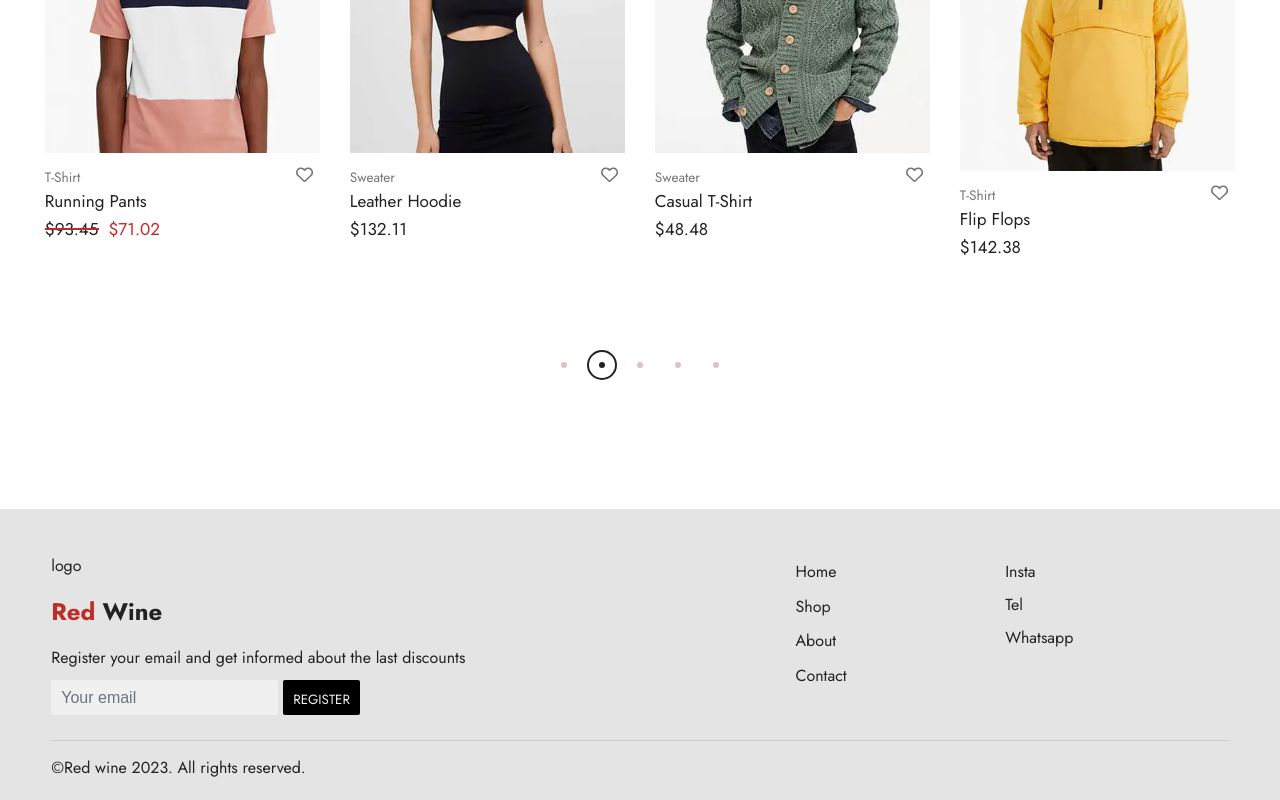
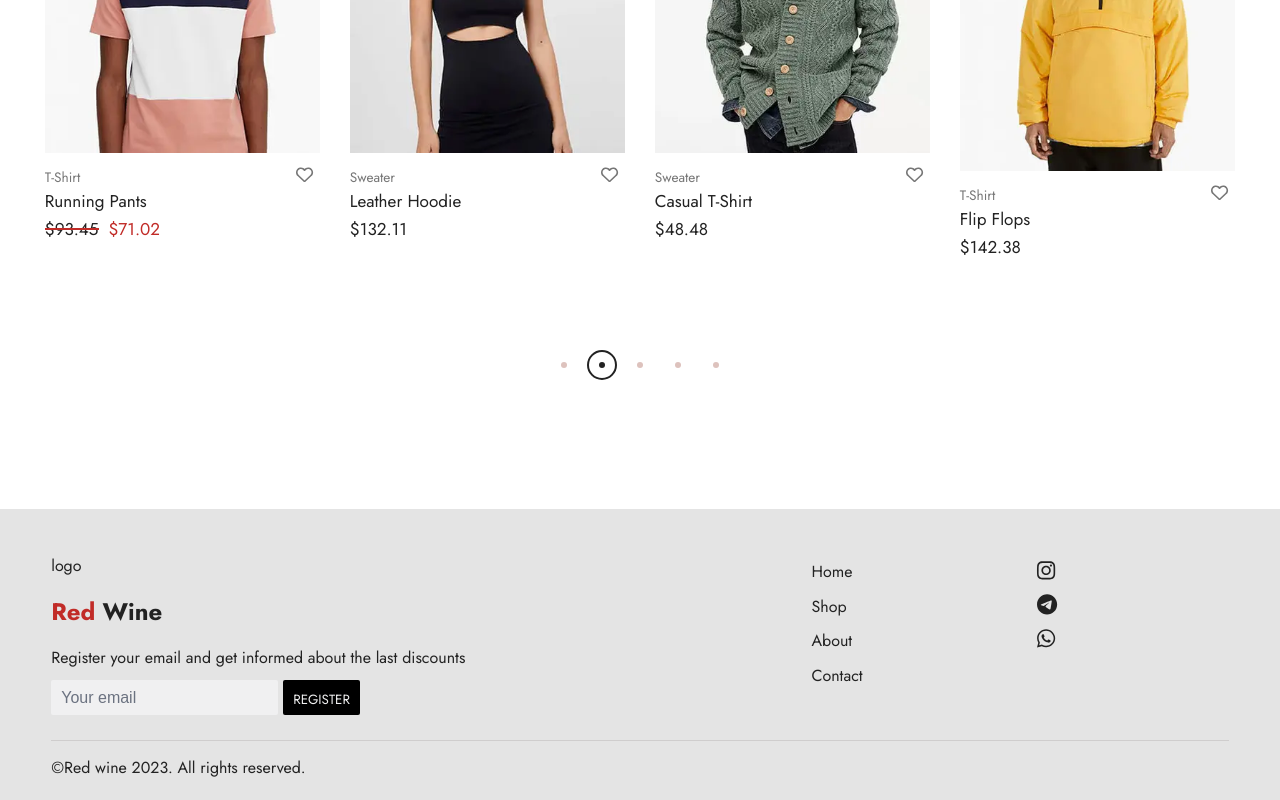
Before and after one commit to Sahba-Rezvani/redwine-website, a React (Create React App) app: page / in a window 1280 px wide. Shown: the part 2764-3564 px from the top of the page. Built offline with nearby package versions, Linux system fonts and the light colour scheme; data requests are answered from the project's data file.

Commit message:
footer icons

```diff
--- a/src/components/App.css
+++ b/src/components/App.css
@@ -508,9 +508,17 @@ footer form {
   margin: 3px 0;
 }
 
-.footer-menu li,
-.footer-social-links li {
+.footer-menu li {
   font-weight: 400;
+}
+
+.footer-social-links li a:hover {
+  color: #c12b27;
+  transition: all 0.3s;
+}
+
+.footer-social-link {
+  font-size: 1.3em;
 }
 
 /* Grid Image Collection */
--- a/src/components/Footer.js
+++ b/src/components/Footer.js
@@ -1,4 +1,8 @@
 import { Link } from "react-router-dom";
+import { FontAwesomeIcon } from "@fortawesome/react-fontawesome";
+import { faInstagram } from "@fortawesome/free-brands-svg-icons";
+import { faTelegram } from "@fortawesome/free-brands-svg-icons";
+import { faWhatsapp } from "@fortawesome/free-brands-svg-icons";
 
 export function Footer() {
   return (
@@ -43,13 +47,28 @@ export function Footer() {
           </ul>
           <ul className="footer-social-links">
             <li>
-              <a href="#">Insta</a>
+              <a href="">
+                <FontAwesomeIcon
+                  icon={faInstagram}
+                  className="footer-social-link"
+                />
+              </a>
             </li>
             <li>
-              <a href="#">Tel</a>
+              <a href="#">
+                <FontAwesomeIcon
+                  icon={faTelegram}
+                  className="footer-social-link"
+                />
+              </a>
             </li>
             <li>
-              <a href="#">Whatsapp</a>
+              <a href="#">
+                <FontAwesomeIcon
+                  icon={faWhatsapp}
+                  className="footer-social-link"
+                />
+              </a>
             </li>
           </ul>
         </div>
```
